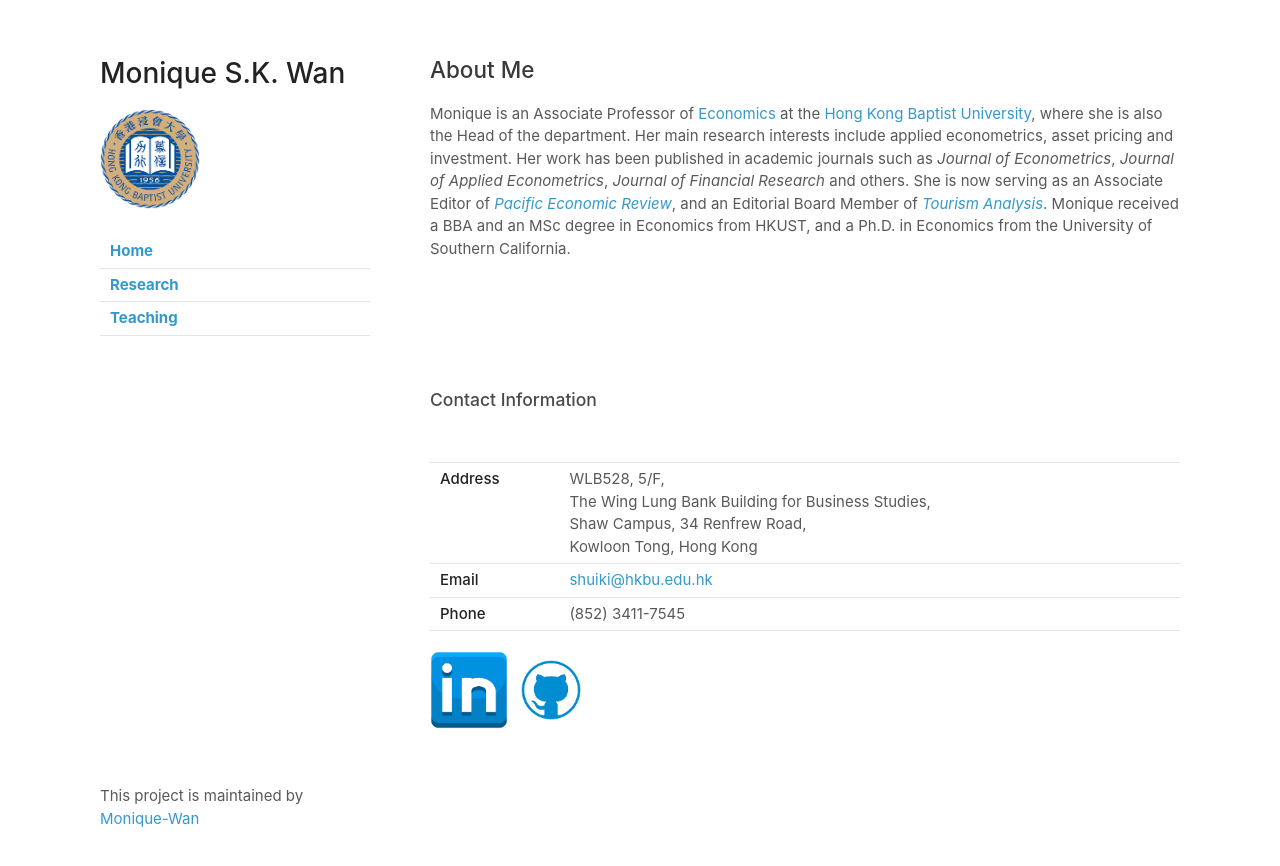
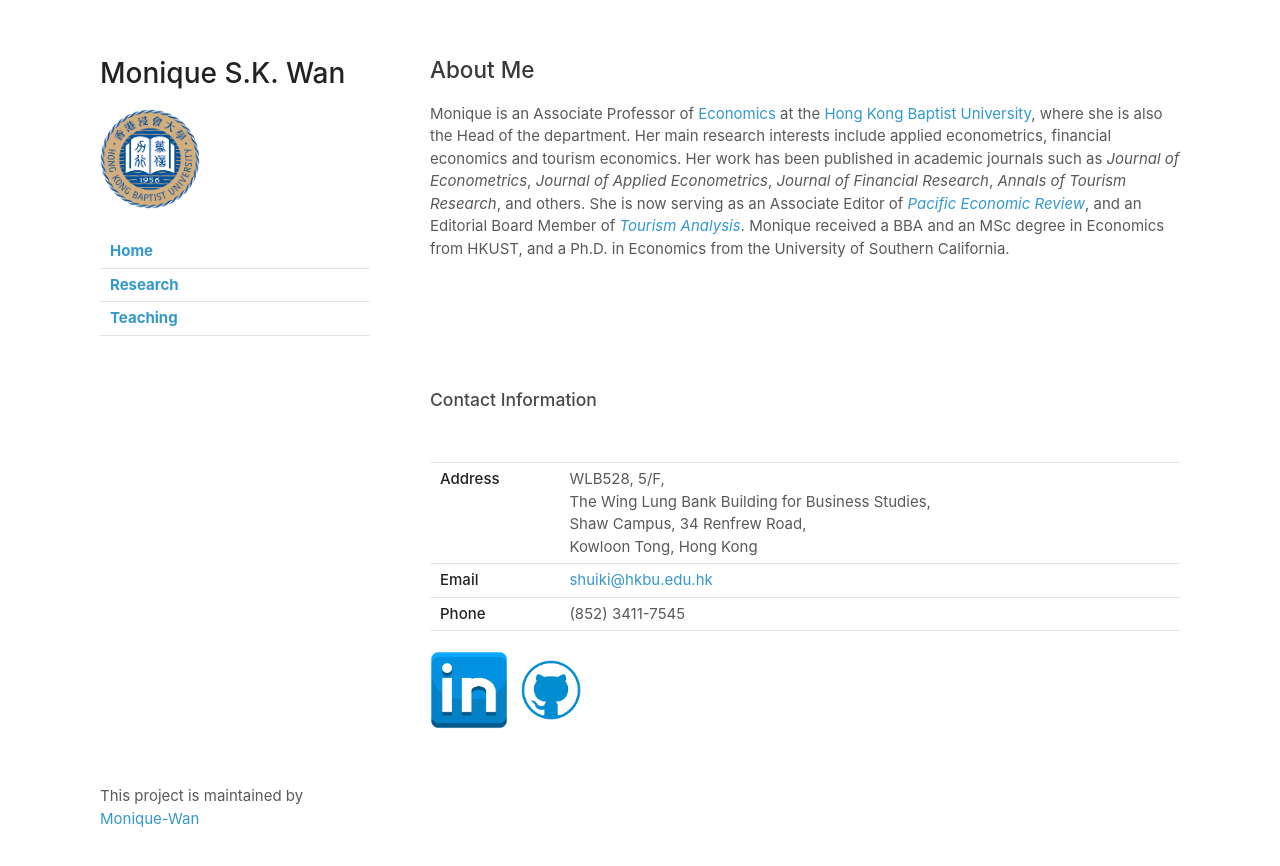
Before and after one commit to Monique-Wan/home, a Jekyll site: the page built from index.md, in a window 1280 px wide. Shown: the top 866 px of the page. Built offline with Jekyll 4.4.1, drawn with Linux system fonts in a browser that asks for light colours; our own code applies the rules of GitHub Pages for plain Markdown files.

Commit message:
Update index.md

```diff
--- a/index.md
+++ b/index.md
@@ -1,6 +1,6 @@
 ## About Me
 
-Monique is an Associate Professor of [Economics](https://econ.hkbu.edu.hk/eng/main/Index) at the [Hong Kong Baptist University](https://bus.hkbu.edu.hk/eng/bus/main/Index), where she is also the Head of the department. Her main research interests include applied econometrics, asset pricing and investment. Her work has been published in academic journals such as *Journal of Econometrics*, *Journal of Applied Econometrics*, *Journal of Financial Research* and others. She is now serving as an Associate Editor of [*Pacific Economic Review*](https://onlinelibrary.wiley.com/journal/14680106), and an Editorial Board Member of [*Tourism Analysis*](https://cognizantcommunication.com/publication/tourism-analysis-an-interdisciplinary-tourism-hospitality-journal/). Monique received a BBA and an MSc degree in Economics from HKUST, and a Ph.D. in Economics from the University of Southern California.
+Monique is an Associate Professor of [Economics](https://econ.hkbu.edu.hk/eng/main/Index) at the [Hong Kong Baptist University](https://bus.hkbu.edu.hk/eng/bus/main/Index), where she is also the Head of the department. Her main research interests include applied econometrics, financial economics and tourism economics. Her work has been published in academic journals such as *Journal of Econometrics*, *Journal of Applied Econometrics*, *Journal of Financial Research*, *Annals of Tourism Research*, and others. She is now serving as an Associate Editor of [*Pacific Economic Review*](https://onlinelibrary.wiley.com/journal/14680106), and an Editorial Board Member of [*Tourism Analysis*](https://cognizantcommunication.com/publication/tourism-analysis-an-interdisciplinary-tourism-hospitality-journal/). Monique received a BBA and an MSc degree in Economics from HKUST, and a Ph.D. in Economics from the University of Southern California.
 
 <br/><br/>
 <br/><br/>
```
